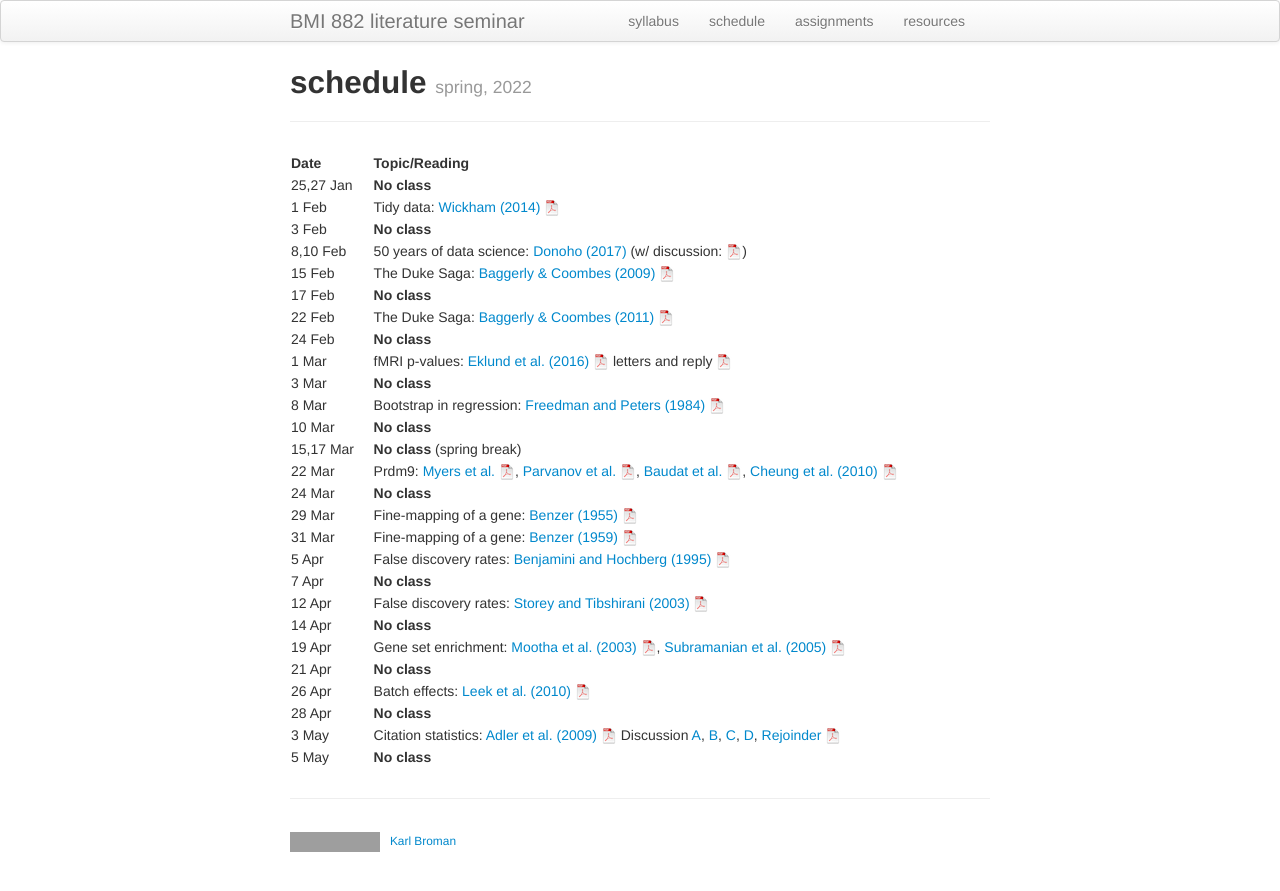
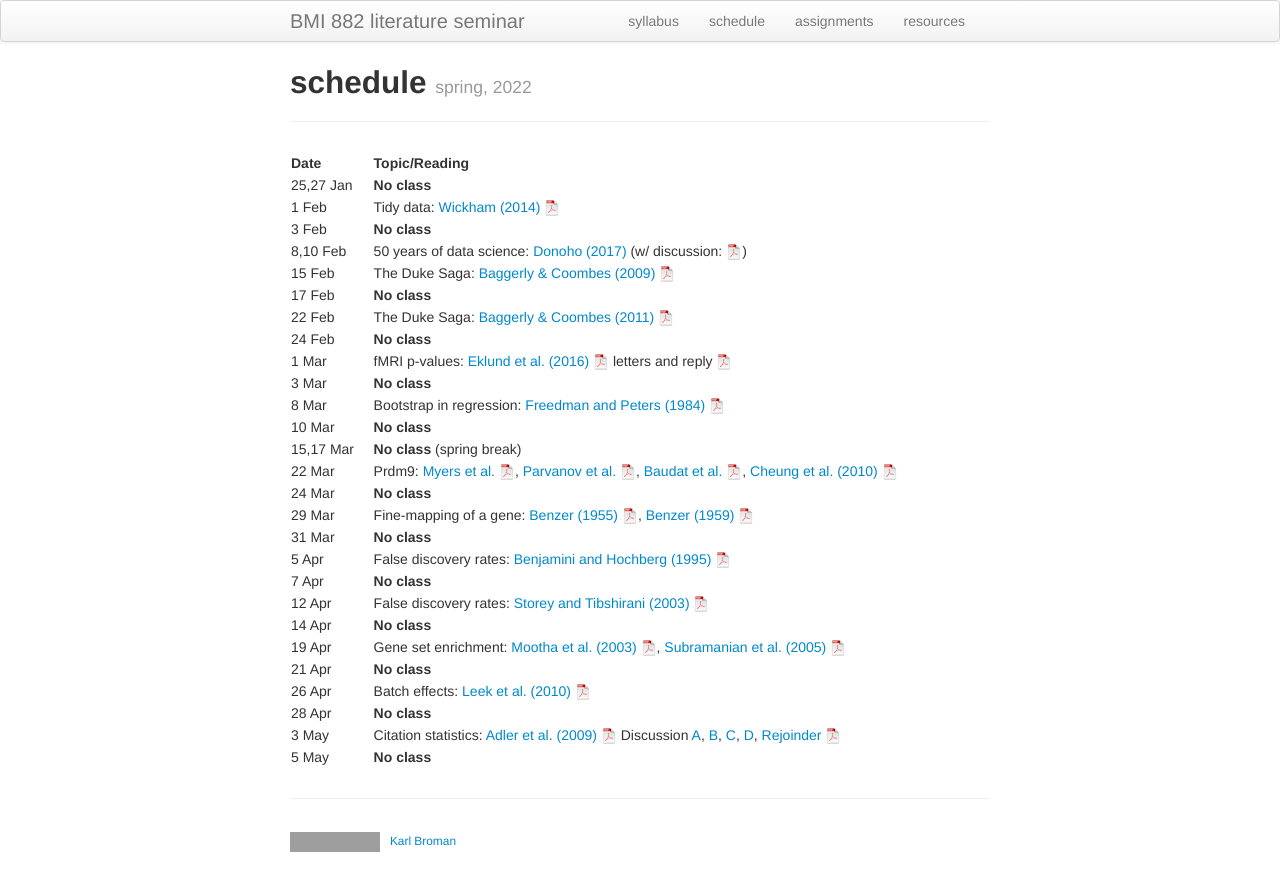
Before and after one commit to kbroman/BMI882_spring2023, a Jekyll site: the page built from schedule.md, in a window 1280 px wide. Shown: the top 891 px of the page. Built offline with Jekyll 4.4.1, drawn with Linux system fonts in a browser that asks for light colours; grey boxes are pictures that could not be loaded.

Commit message:
Consolidate the Benzer papers discussion to Mar 29

```diff
--- a/schedule.md
+++ b/schedule.md
@@ -22,8 +22,8 @@ description: Schedule and readings for BMI 882, Biomedical data science scholarl
 | 15,17 Mar   |    | **No class** (spring break) |
 | 22 Mar       |    | Prdm9: [Myers et al.](https://doi.org/10.1126/science.1182363) [![pdf logo](icons/pdf-icon.png)](https://science.sciencemag.org/content/327/5967/876.full.pdf), [Parvanov et al.](https://doi.org/10.1126/science.1181495) [![pdf logo](icons/pdf-icon.png)](https://science.sciencemag.org/content/sci/327/5967/835.full.pdf), [Baudat et al.](https://doi.org/10.1126/science.1183439) [![pdf logo](icons/pdf-icon.png)](https://science.sciencemag.org/content/327/5967/836.full.pdf), [Cheung et al. (2010)](https://doi.org/10.1126/science.1187155) [![pdf logo](icons/pdf-icon.png)](https://science.sciencemag.org/content/sci/327/5967/791.full.pdf)
 | 24 Mar       |    | **No class** |
-| 29 Mar      |    | Fine-mapping of a gene: [Benzer (1955)](https://doi.org/10.1073/pnas.41.6.344) [![pdf logo](icons/pdf-icon.png)](https://www.pnas.org/content/pnas/41/6/344.full.pdf)
-| 31 Mar      |    | Fine-mapping of a gene: [Benzer (1959)](https://doi.org/10.1073/pnas.45.11.1607) [![pdf logo](icons/pdf-icon.png)](https://www.pnas.org/content/pnas/45/11/1607.full.pdf)
+| 29 Mar      |    | Fine-mapping of a gene: [Benzer (1955)](https://doi.org/10.1073/pnas.41.6.344) [![pdf logo](icons/pdf-icon.png)](https://www.pnas.org/content/pnas/41/6/344.full.pdf), [Benzer (1959)](https://doi.org/10.1073/pnas.45.11.1607) [![pdf logo](icons/pdf-icon.png)](https://www.pnas.org/content/pnas/45/11/1607.full.pdf)
+| 31 Mar      |    | **No class** |
 | 5 Apr      |    | False discovery rates: [Benjamini and Hochberg (1995)](https://doi.org/10.1111/j.2517-6161.1995.tb02031.x) [![pdf logo](icons/pdf-icon.png)](http://bit.ly/32ovGFh)
 | 7 Apr       |    | **No class**        |
 | 12 Apr      |    | False discovery rates: [Storey and Tibshirani (2003)](https://doi.org/10.1073/pnas.1530509100) [![pdf logo](icons/pdf-icon.png)](https://www.pnas.org/content/pnas/100/16/9440.full.pdf)
```
